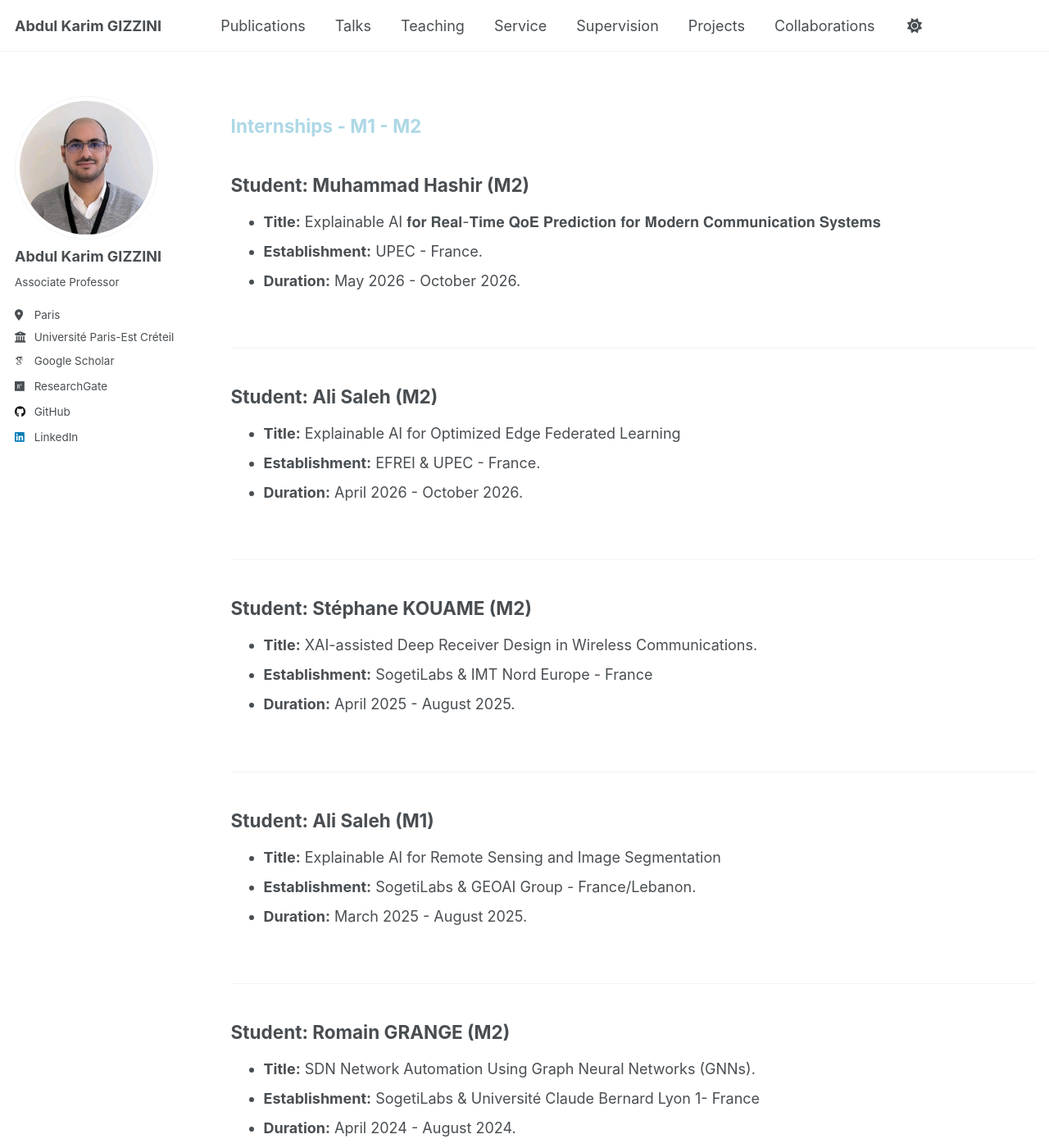
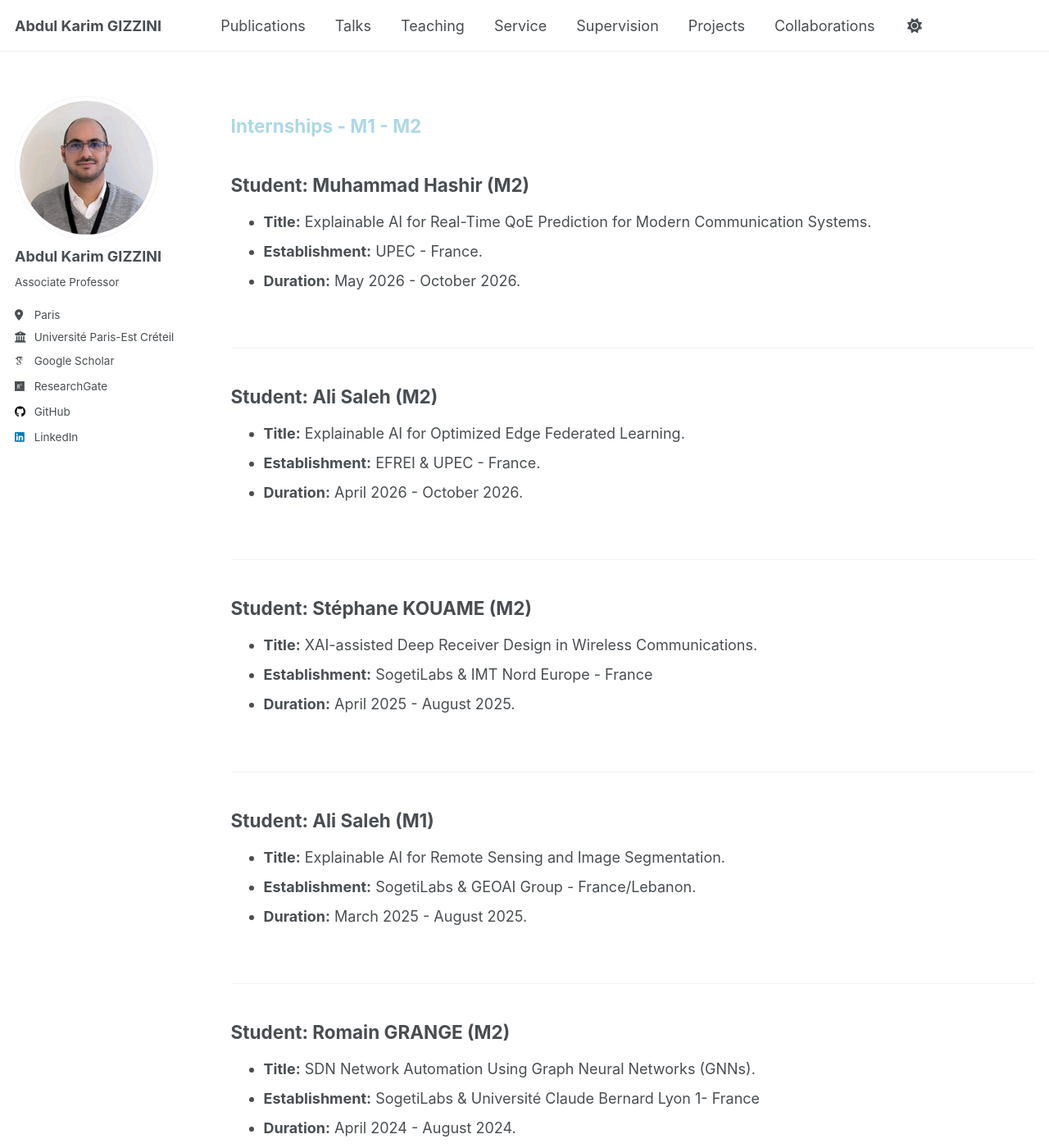
Before and after one commit to abdulkarimgizzini/abdulkarimgizzini-website, a Jekyll site: the page built from _pages/supervision.md, in a window 1280 px wide and 1400 px high, scrolled down 2505 px. Shown: the whole window at 82% size. Built offline with Jekyll 4.4.1, drawn with Linux system fonts in a browser that asks for light colours; some web fonts are replaced; a script that is not in the unit is left out.

Commit message:
Update supervision.md

```diff
--- a/_pages/supervision.md
+++ b/_pages/supervision.md
@@ -53,7 +53,7 @@ author_profile: true
 
 ## Student: Muhammad Hashir (M2)
 
-* **Title:** Explainable AI 𝐟𝐨𝐫 𝐑𝐞𝐚𝐥-𝐓𝐢𝐦𝐞 𝐐𝐨𝐄 𝐏𝐫𝐞𝐝𝐢𝐜𝐭𝐢𝐨𝐧 𝐟𝐨𝐫 𝐌𝐨𝐝𝐞𝐫𝐧 𝐂𝐨𝐦𝐦𝐮𝐧𝐢𝐜𝐚𝐭𝐢𝐨𝐧 𝐒𝐲𝐬𝐭𝐞𝐦𝐬
+* **Title:** Explainable AI for Real-Time QoE Prediction for Modern Communication Systems.
 * **Establishment:** UPEC - France.
 * **Duration:** May 2026 - October 2026.
 
@@ -63,7 +63,7 @@ author_profile: true
 
 ## Student: Ali Saleh (M2)
 
-* **Title:** Explainable AI for Optimized Edge Federated Learning
+* **Title:** Explainable AI for Optimized Edge Federated Learning.
 * **Establishment:** EFREI & UPEC - France.
 * **Duration:** April 2026 - October 2026.
 
@@ -84,7 +84,7 @@ author_profile: true
 
 ## Student: Ali Saleh (M1)
 
-* **Title:** Explainable AI for Remote Sensing and Image Segmentation
+* **Title:** Explainable AI for Remote Sensing and Image Segmentation.
 * **Establishment:** SogetiLabs & GEOAI Group - France/Lebanon.
 * **Duration:** March 2025 - August 2025.
 
```
